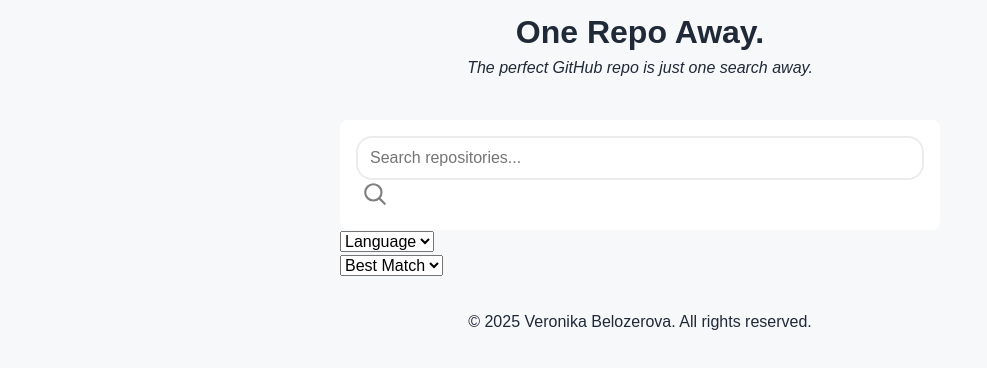
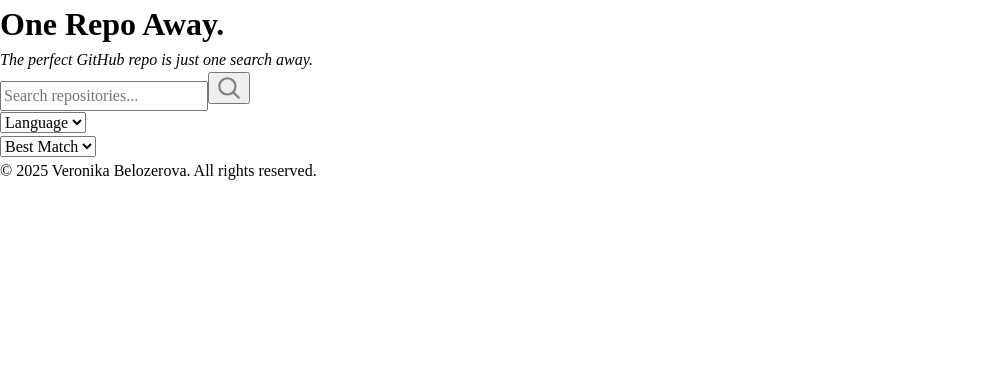
Before and after one commit to verobelo/github-repo-finder, a React (Vite) app in the folder one-repo-away/: page / in a window 1280 px wide. Shown: the top 368 px of the page, without its empty margins (0-987 px from the left). Built offline with nearby package versions, Linux system fonts and the light colour scheme; a web font is replaced by a local one.

Commit message:
Remove styles for testing

```diff
--- a/one-repo-away/src/index.css
+++ b/one-repo-away/src/index.css
@@ -1,4 +1,4 @@
-:root {
+/*:root {
   --color-bgr-primary: #f7f8fa;
   --color-bgr-secondary: #ffffff;
   --color-text-primary: #1f2937;
@@ -21,75 +21,4 @@
     url("opensans-variablefont_wdthwght-webfont.woff") format("woff");
   font-weight: normal;
   font-style: normal;
-}
-
-body {
-  font-family: "open_sansregular", sans-serif;
-  background-color: var(--color-bgr-primary);
-  color: var(--color-text-primary);
-}
-
-.wrapper {
-  display: grid;
-  grid-template-columns: 1fr;
-  grid-template-rows: auto auto 1fr auto;
-  gap: 2rem;
-  min-height: 100vh;
-  width: 100%;
-  width: 600px;
-  max-width: 1200px;
-  margin: 0 auto;
-}
-
-header {
-  text-align: center;
-  padding: 0.5rem;
-}
-
-header p,
-h1 {
-  font-family: "fira_codelight", sans-serif;
-}
-
-h1 {
-  font-weight: 600;
-}
-footer {
-  text-align: center;
-}
-
-footer a {
-  color: var(--color-text-primary);
-}
-
-.search-bar__input {
-  background-color: var(--color-bgr-secondary);
-  border-radius: 0.5rem;
-  width: 100%;
-  padding: 1rem;
-}
-
-.search-bar__input input {
-  padding: 0.5rem 0.75rem;
-  border: 2px solid var(--color-text-tertiary);
-  background-color: var(--color-bgr-secondary);
-  border-radius: 1rem;
-  color: var(--color-text-secondary);
-  width: 100%;
-}
-input:focus,
-input:focus-visible {
-  border-color: var(--color-text-secondary);
-  outline: none;
-}
-
-.search-bar__button {
-  border: none;
-  background-color: transparent;
-  cursor: pointer;
-}
-
-.search-bar__button:hover {
-  transform: scale(1.2);
-  transition: all 0.2s ease-in-out;
-}
+}*/
```
